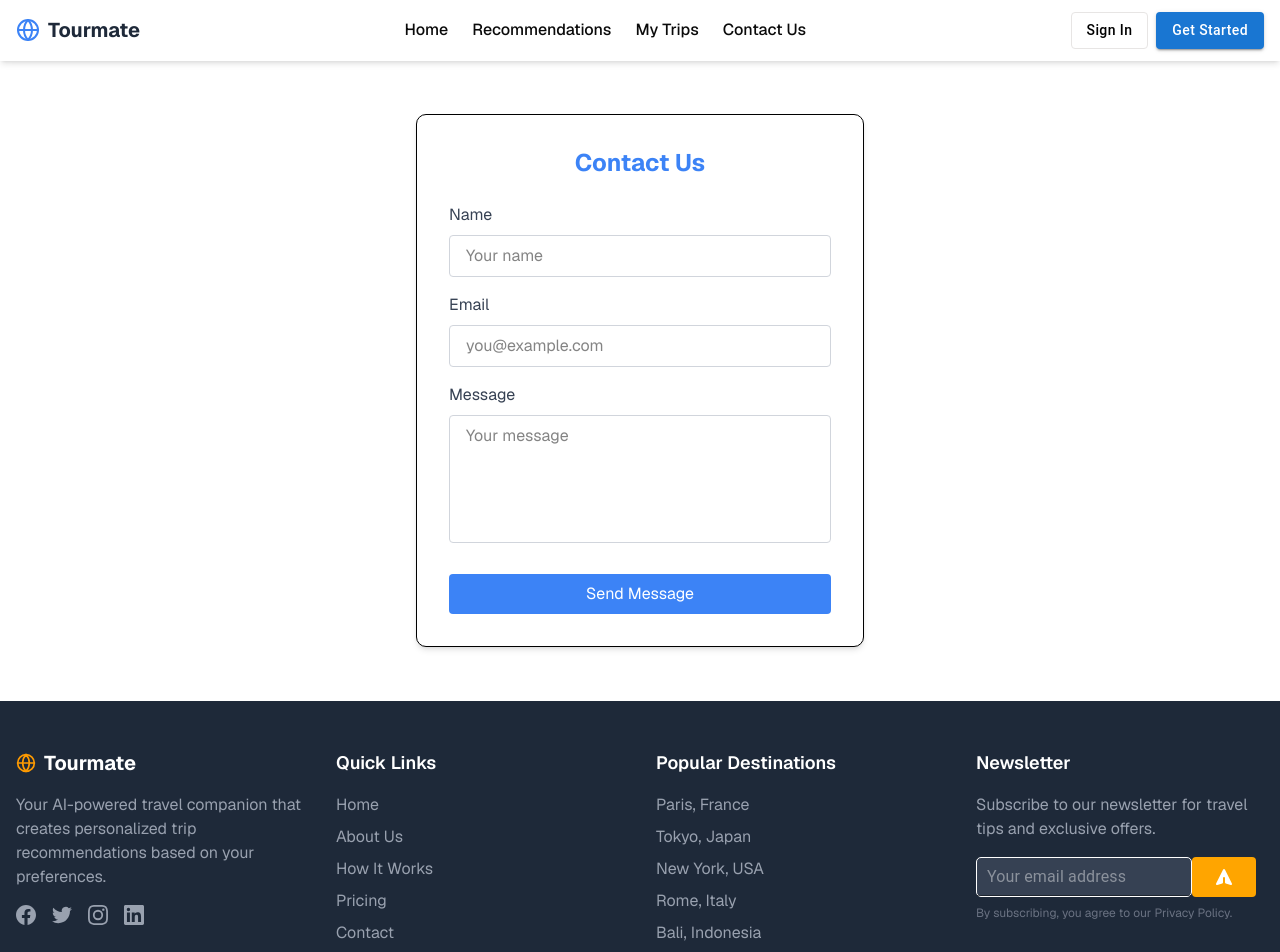
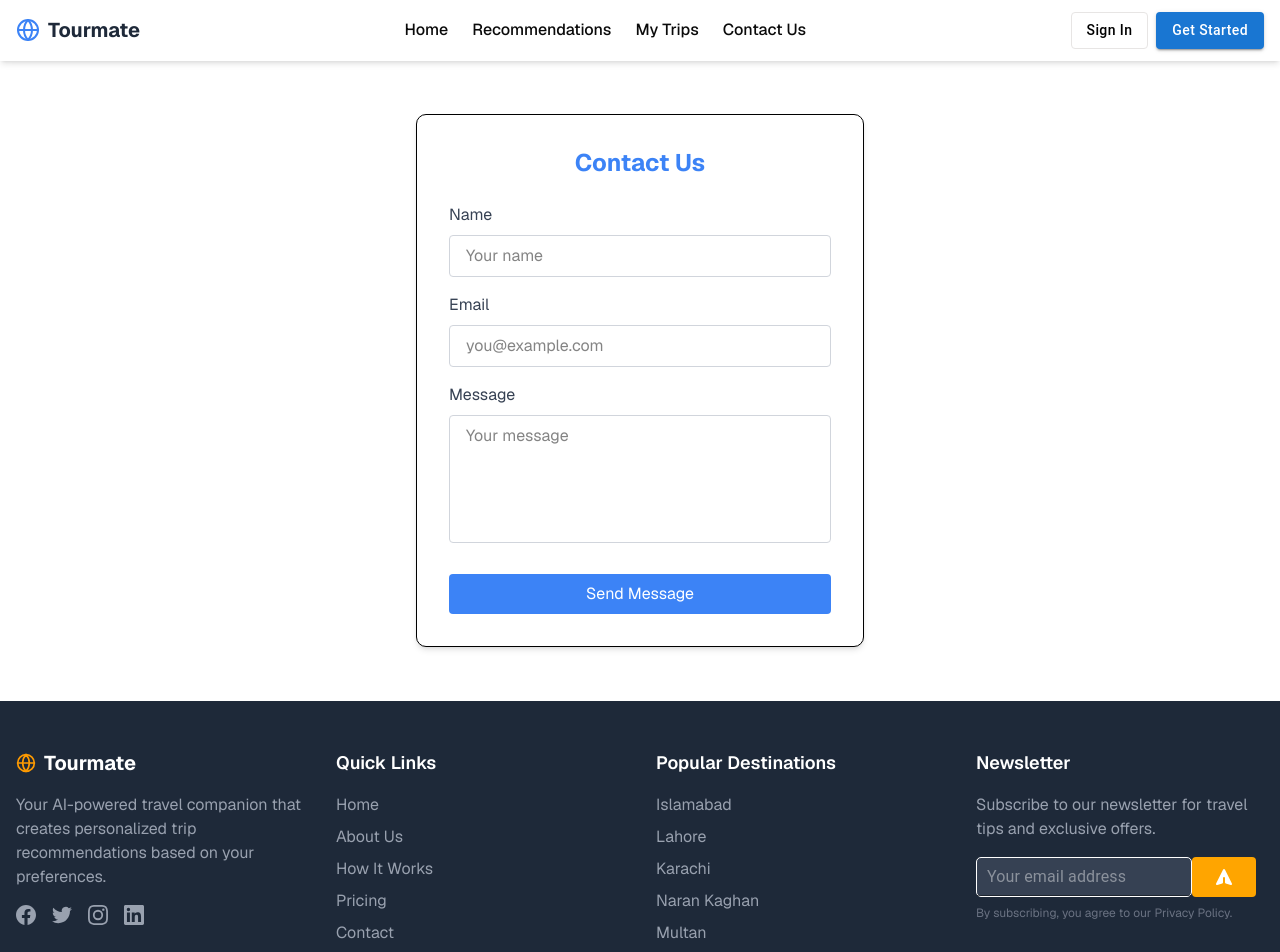
Before and after one commit to intZaibi/TourMate, a Next.js app: page /contact in a window 1280 px wide. Shown: the top 952 px of the page. Built offline with nearby package versions, Linux system fonts and the light colour scheme; no server answers.

Commit message:
minor fix

```diff
--- a/components/layout/Footer.tsx
+++ b/components/layout/Footer.tsx
@@ -54,11 +54,11 @@ export default function Footer() {
           <div>
             <h4 className="text-lg font-semibold mb-4">Popular Destinations</h4>
             <ul className="space-y-2">
-              <li><Link href="#" className="text-gray-400 hover:text-white transition">Paris, France</Link></li>
-              <li><Link href="#" className="text-gray-400 hover:text-white transition">Tokyo, Japan</Link></li>
-              <li><Link href="#" className="text-gray-400 hover:text-white transition">New York, USA</Link></li>
-              <li><Link href="#" className="text-gray-400 hover:text-white transition">Rome, Italy</Link></li>
-              <li><Link href="#" className="text-gray-400 hover:text-white transition">Bali, Indonesia</Link></li>
+              <li><Link href="/recommendations" className="text-gray-400 hover:text-white transition">Islamabad</Link></li>
+              <li><Link href="/recommendations" className="text-gray-400 hover:text-white transition">Lahore</Link></li>
+              <li><Link href="/recommendations" className="text-gray-400 hover:text-white transition">Karachi</Link></li>
+              <li><Link href="/recommendations" className="text-gray-400 hover:text-white transition">Naran Kaghan</Link></li>
+              <li><Link href="/recommendations" className="text-gray-400 hover:text-white transition">Multan</Link></li>
             </ul>
           </div>
 
--- a/components/layout/PreferencesForm.tsx
+++ b/components/layout/PreferencesForm.tsx
@@ -300,7 +300,7 @@ export function PreferencesForm({ popularDestination }: any) {
                             <Slider
                               value={[field.value]}
                               min={10000}
-                              max={500000}
+                              max={100000}
                               step={1000}
                               onChange={(event, value) => handleBudgetChange(event, value)}
                               color="primary"
--- a/components/layout/RecommendationsFooter.tsx
+++ b/components/layout/RecommendationsFooter.tsx
@@ -54,11 +54,11 @@ export function RecommendationsFooter({setPopularDestination}:any) {
           <div>
             <h4 className="text-lg font-semibold mb-4">Popular Destinations</h4>
             <ul className="space-y-2">
-              <li><Link href="#" className="text-gray-400 hover:text-white transition"onClick={()=>setPopularDestination("Paris, France")}>Paris, France</Link></li>
-              <li><Link href="#" className="text-gray-400 hover:text-white transition"onClick={()=>setPopularDestination("Tokyo, Japan")}>Tokyo, Japan</Link></li>
-              <li><Link href="#" className="text-gray-400 hover:text-white transition"onClick={()=>setPopularDestination("New York, USA")}>New York, USA</Link></li>
-              <li><Link href="#" className="text-gray-400 hover:text-white transition"onClick={()=>setPopularDestination("Rome, Italy")}>Rome, Italy</Link></li>
-              <li><Link href="#" className="text-gray-400 hover:text-white transition"onClick={()=>setPopularDestination("Bali, Indonesia")}>Bali, Indonesia</Link></li>
+              <li><Link href="#" className="text-gray-400 hover:text-white transition"onClick={()=>setPopularDestination("Islamabad")}>Islamabad</Link></li>
+              <li><Link href="#" className="text-gray-400 hover:text-white transition"onClick={()=>setPopularDestination("Lahore")}>Lahore</Link></li>
+              <li><Link href="#" className="text-gray-400 hover:text-white transition"onClick={()=>setPopularDestination("Karachi")}>Karachi</Link></li>
+              <li><Link href="#" className="text-gray-400 hover:text-white transition"onClick={()=>setPopularDestination("Naran Kaghan")}>Naran Kaghan</Link></li>
+              <li><Link href="#" className="text-gray-400 hover:text-white transition"onClick={()=>setPopularDestination("Multan")}>Multan</Link></li>
             </ul>
           </div>
 
--- a/components/layout/RecommendationsSection.tsx
+++ b/components/layout/RecommendationsSection.tsx
@@ -159,18 +159,18 @@ export function RecommendationsSection({ recommendation }: RecommendationsSectio
                                 {day.activities?.map((activity:any, actIndex:number) => (
                                   <li key={actIndex} className="flex">
                                     <div className="text-neutral-500 w-16 flex-shrink-0">{activity.time}</div>
-                                    <div className="flex-grow">
+                                    <div className="flex-grow flex flex-col">
                                       <div className="font-medium">{activity.title}</div>
                                       <p className="text-sm text-neutral-500">{activity.description}</p>
+                                      <div className="mt-2 rounded-md overflow-hidden h-70 w-full md:w-3/4">
                                         {activity.imageKeyword && (
-                                        <div className="mt-2 rounded-md overflow-hidden h-32 w-full md:w-3/4">
                                             <img
                                               src={activity.imageKeyword}
                                               alt={activity.title}
                                               className="h-full w-full object-cover"
                                             />
+                                          )}
                                         </div>
-                                      )}
                                     </div>
                                   </li>
                                 ))}
@@ -350,17 +350,17 @@ export function RecommendationsSection({ recommendation }: RecommendationsSectio
                     <h4 className="text-xl font-semibold mb-6">Recommended Accommodations</h4>
                     <div className="grid grid-cols-1 md:grid-cols-2 gap-6">
                       {recommendation.accommodations?.map((accommodation:any, index:number) => (
-                        <Card key={index}>
+                        <Card key={index} className="flex flex-col">
+                          <div className="relative h-80 w-full rounded-t-lg overflow-hidden">
                             {accommodation.imageKeyword && (
-                            <div className="relative h-40 w-full overflow-hidden">
                                 <img
                                   src={accommodation.imageKeyword}
                                   alt={accommodation.name}
                                   className="w-full h-full object-cover"
                                 />
+                              )}
                             </div>
-                          )}
-                          <CardContent className="p-5">
+                          <CardContent className="p-5 self-end">
                             <h5 className="text-lg font-semibold mb-1">{accommodation.name}</h5>
                             <div className="flex items-center mb-3">
                               <div className="bg-neutral-100 text-neutral-800 text-xs font-medium px-2.5 py-0.5 rounded-full mr-2">
@@ -380,17 +380,17 @@ export function RecommendationsSection({ recommendation }: RecommendationsSectio
                     <h4 className="text-xl font-semibold mb-6">Recommended Dining Options</h4>
                     <div className="grid grid-cols-1 md:grid-cols-2 lg:grid-cols-3 gap-6">
                       {recommendation.dining?.map((restaurant:any, index:number) => (
-                        <Card key={index}>
+                        <Card key={index} className="flex flex-col">
+                          <div className="relative h-80 w-full overflow-hidden">
                             {restaurant.imageKeyword && (
-                            <div className="relative h-40 w-full overflow-hidden">
                                 <img
                                   src={restaurant.imageKeyword}
                                   alt={restaurant.name}
-                                className="w-full h-full object-cover"
+                                  className="w-full h-full object-cover rounded-t-lg"
                                 />
+                              )}
                           </div>
-                          )}
-                          <CardContent className="p-5">
+                          <CardContent className="p-5 self-end">
                             <h5 className="text-lg font-semibold mb-1">{restaurant.name}</h5>
                             <div className="flex items-center mb-3">
                               <div className="bg-neutral-100 text-neutral-800 text-xs font-medium px-2.5 py-0.5 rounded-full mr-2">
```
Lines whose indentation alone changed are shown as unchanged.
